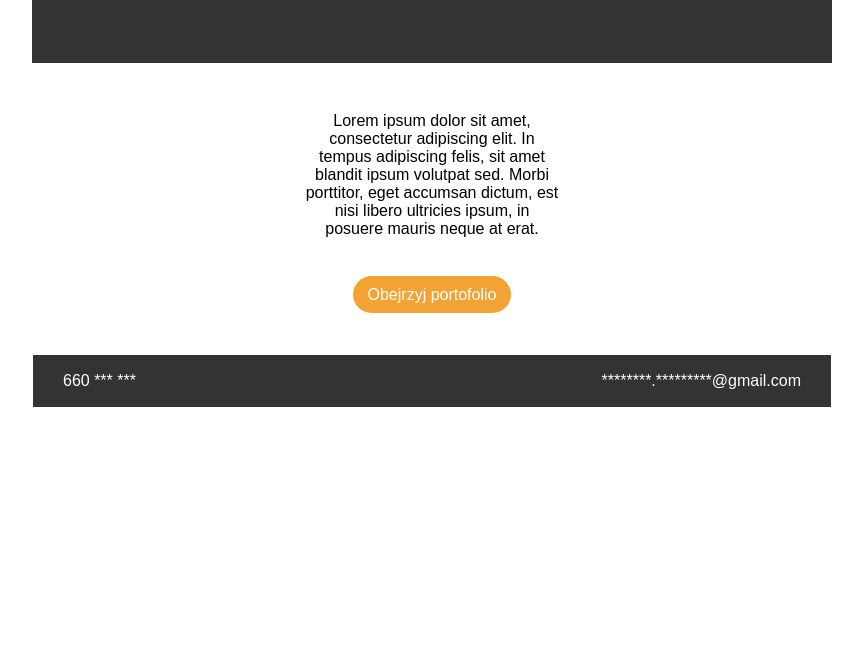
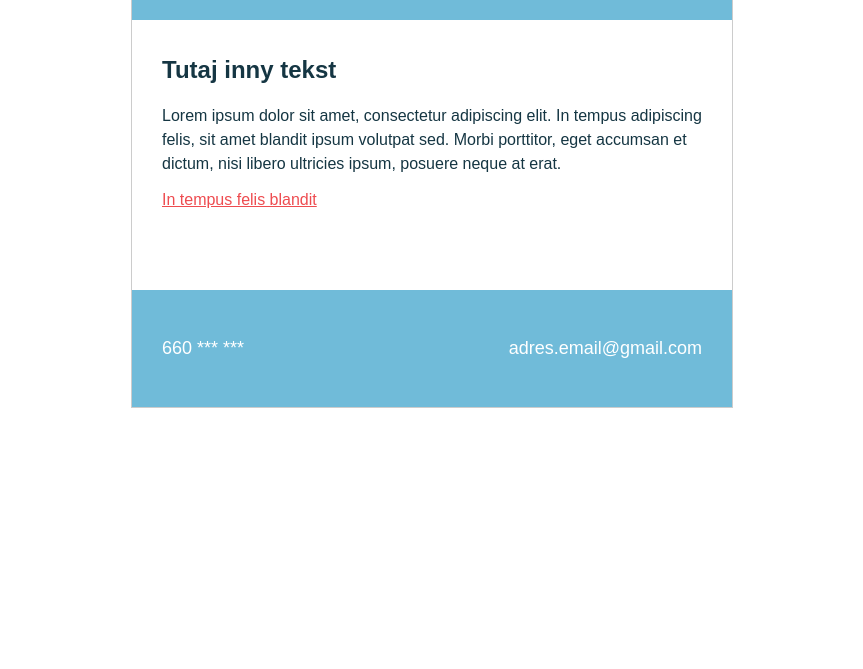
Before and after one commit to magdaszsz/HTMLEmailTemplate, a plain HTML site: page index.html in a window 1280 px wide. Shown: the part 131-800 px from the top of the page, without its empty margins (208-1071 px from the left). Drawn offline with Linux system fonts and the light colour scheme.

Commit message:
you can see background color in outlook now

```diff
--- a/index.html
+++ b/index.html
@@ -31,51 +31,47 @@
 	</style>
 </head>
 <body style="margin:0;padding:0;">
-
-
-  <table role="presentation" style="width:50rem;border-collapse:collapse;border:0;border-spacing:0;margin-left: auto;margin-right:auto">
-    <tbody>
-
+	<table role="presentation" style="width:100%;border-collapse:collapse;border:0;border-spacing:0;background:#ffffff;">
 		<tr>
 			<td align="center" style="padding:0;">
+				<table role="presentation" style="width:602px;border-collapse:collapse;border:1px solid #cccccc;border-spacing:0;text-align:left;color: white;">
+					<tr>
+						<td align="center" style="padding:40px 0 30px 0;background:#70bbd9;">
+						<h1>Tutaj tytuł główny</h1>
+						</td>
+					</tr>
+					<tr>
+						<td style="padding:36px 30px 42px 30px;">
 							<table role="presentation" style="width:100%;border-collapse:collapse;border:0;border-spacing:0;">
+								<tr>
+									<td style="padding:0 0 36px 0;color:#153643;">
+										<h2 style="font-size:24px;margin:0 0 20px 0;font-family:Arial,sans-serif;">Tutaj inny tekst</h2>
+										<p style="margin:0 0 12px 0;font-size:16px;line-height:24px;font-family:Arial,sans-serif;">Lorem ipsum dolor sit amet, consectetur adipiscing elit. In tempus adipiscing felis, sit amet blandit ipsum volutpat sed. Morbi porttitor, eget accumsan et dictum, nisi libero ultricies ipsum, posuere neque at erat.</p>
+										<p style="margin:0;font-size:16px;line-height:24px;font-family:Arial,sans-serif;"><a href="http://www.example.com" style="color:#ee4c50;text-decoration:underline;">In tempus felis blandit</a></p>
+									</td>
+								</tr>
 
 							</table>
 						</td>
 					</tr>
 					<tr>
-        <td align="center" style="height: 12rem;background:rgba(0,0,0,.8); ">
-          <h1 style="color: white;">Tutaj jakiś tytuł</h1>
+						<td style="padding:30px;background:#70bbd9;">
+							<table role="presentation" style="width:100%;border-collapse:collapse;border:0;border-spacing:0;font-size:18px;font-family:Arial,sans-serif;">
+								<tr>
+									<td style="padding:0;width:50%;" align="left">
+										<p style="margin:0;line-height:16px;font-family:Arial,sans-serif;color:#ffffff;">660 *** ***
+										</p>
+									</td>
+									<td style="padding:0;width:50%;" align="right">
+                    <p>adres.email@gmail.com</p>
 									</td>
 								</tr>
-      <tr>
-        <td align="center">
-          <p style="align:center;width: 16rem;padding: 2rem">Lorem ipsum dolor sit amet, consectetur adipiscing elit. In tempus adipiscing felis, sit amet blandit ipsum volutpat sed. Morbi porttitor, eget accumsan dictum, est nisi libero ultricies ipsum, in posuere mauris neque at erat.</p>
-          <a href="#" style="text-decoration:none;padding:10px 15px;border-radius:30px;background:#f3a333;color:#ffffff">Obejrzyj portofolio</a>
-        </td>
-      </tr>
-      <!-- footer z kontaktem -->
-      <tr height="100px">
-        <td style="padding-top: 50px">
-          <table role="presentation" style="width:100%;border-collapse: collapse;
-          border:0;border-spacing:0;color: white;">
-          <tbody>
-            <tr style="background: #000000cc;">
-              <td align="left" style="padding-left: 30px">
-                <p>660 *** ***</p>
-              </td>
-              <td align="right" style="padding-right: 30px">
-                <p>********.*********@gmail.com</p>
-              </td>
-            </tr>
-          </tbody>
-
 							</table>
 						</td>
 					</tr>
-      <!-- koniec footera -->
-    </tbody>
 				</table>
-  <!-- <img src="https://absolute-path-to-image.jpg" alt="Useful alt text" width="500" height="300" border="0" style="border:0; outline:none; text-decoration:none; display:block;"> -->
+			</td>
+		</tr>
+	</table>
 </body>
 </html>
```
Lines whose indentation alone changed are shown as unchanged.
